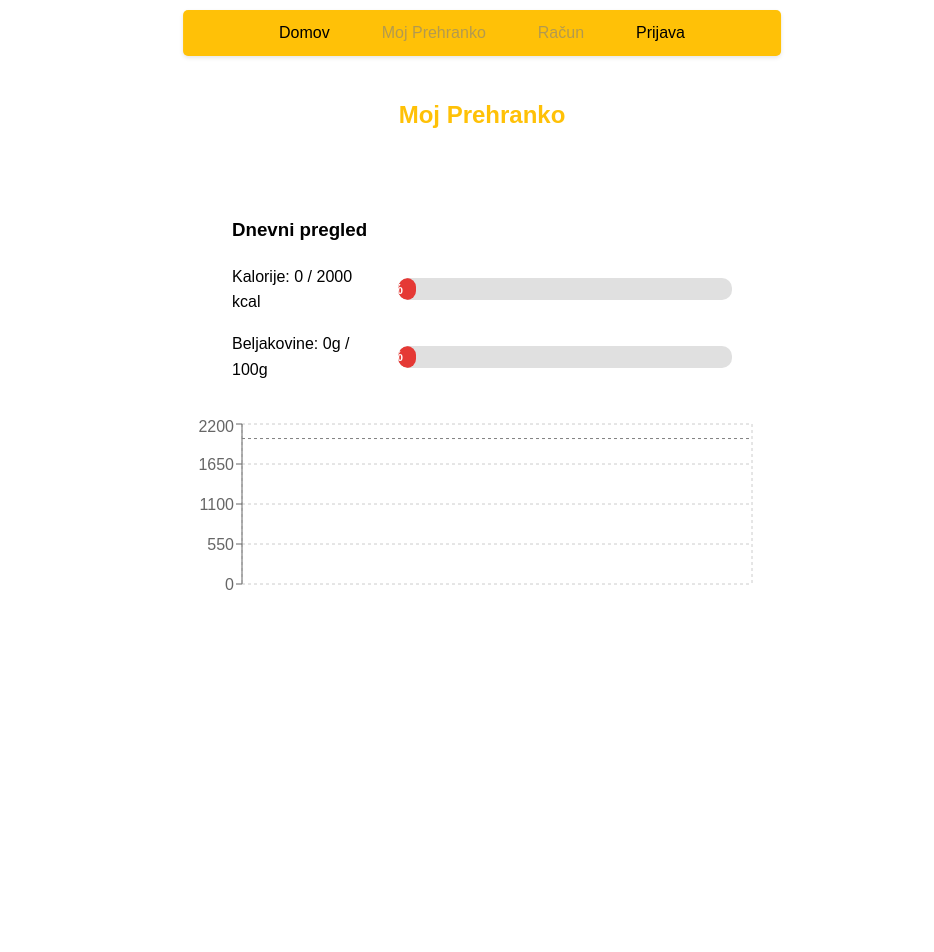
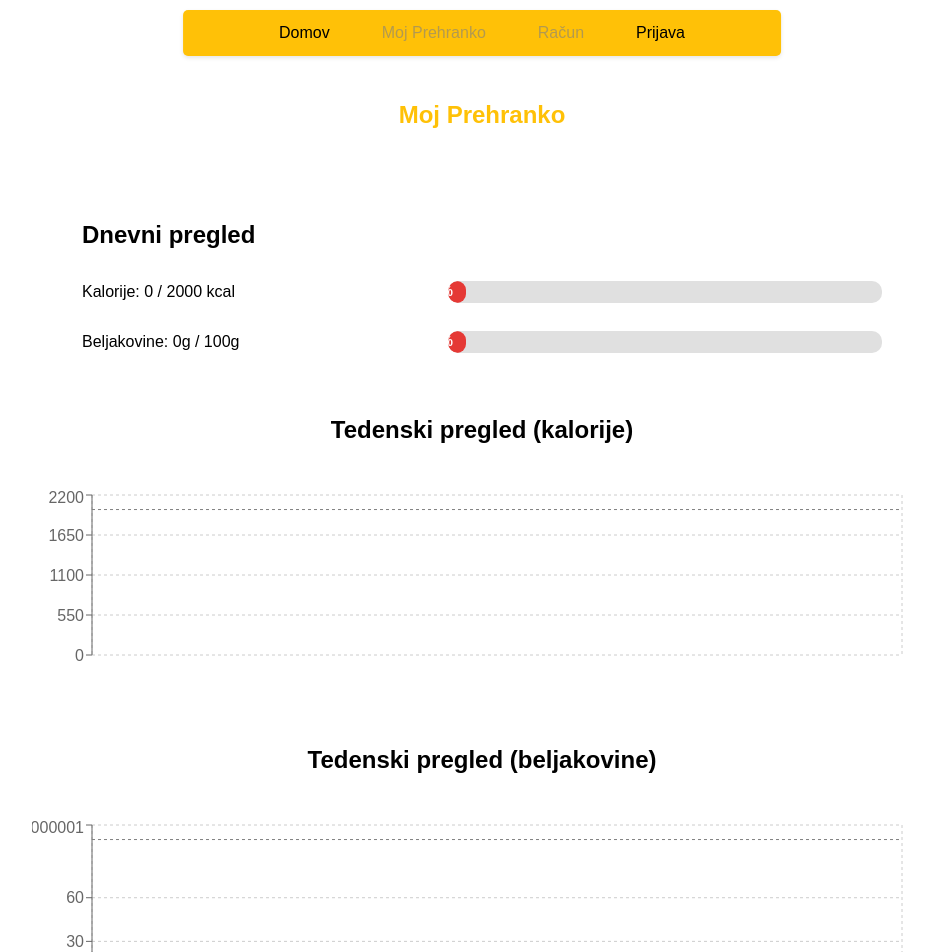
Before and after one commit to MartinFerk/prehranko, a React (Create React App) app in the folder RAZI/frontend/: page /mojprehranko in a window 1280 px wide. Shown: the top 952 px of the page, without its empty margins (158-1092 px from the left). Before the commit the page ends 800 px from the top, so only its background shows below. Built offline with nearby package versions, Linux system fonts and the light colour scheme; no server answers; some icons are missing.

Commit message:
MojPrehranko Stran

```diff
--- a/RAZI/frontend/src/pages/MojPrehranko.js
+++ b/RAZI/frontend/src/pages/MojPrehranko.js
@@ -57,17 +57,19 @@ const MojPrehranko = () => {
                 });
 
                 const weeklyData = past7.map((dateObj) => {
-                    const calories = myObroki
-                        .filter((o) => {
-                            const d = new Date(o.timestamp);
-                            d.setHours(0, 0, 0, 0);
-                            return d.getTime() === dateObj.getTime();
-                        })
-                        .reduce((sum, o) => sum + (o.calories || 0), 0);
+                    const entries = myObroki.filter((o) => {
+                        const d = new Date(o.timestamp);
+                        d.setHours(0, 0, 0, 0);
+                        return d.getTime() === dateObj.getTime();
+                    });
+
+                    const calories = entries.reduce((sum, o) => sum + (o.calories || 0), 0);
+                    const protein = entries.reduce((sum, o) => sum + (o.protein || 0), 0);
 
                     return {
                         date: dateObj.toLocaleDateString('sl-SI', { weekday: 'short' }),
                         calories,
+                        protein
                     };
                 }).reverse();
 
@@ -95,10 +97,8 @@ const MojPrehranko = () => {
     return (
         <div className="container">
             <h1 className="title">Moj Prehranko</h1>
-
             <div className="progress-section">
-                <h3>Dnevni pregled</h3>
-
+                <h2>Dnevni pregled</h2>
                 <div className="progress-row">
                     <div className="label-column">
                         Kalorije: {todayCalories} / {goals.calories} kcal
@@ -107,7 +107,7 @@ const MojPrehranko = () => {
                         <div className="progress-bar">
                             <div
                                 className={`progress-fill ${getColorClass(percent(todayCalories, goals.calories))}`}
-                                style={{width: `${percent(todayCalories, goals.calories)}%`}}
+                                style={{ width: `${percent(todayCalories, goals.calories)}%` }}
                             >
                                 <span className="progress-percent">{percent(todayCalories, goals.calories)}%</span>
                             </div>
@@ -123,24 +123,24 @@ const MojPrehranko = () => {
                         <div className="progress-bar">
                             <div
                                 className={`progress-fill ${getColorClass(percent(todayProtein, goals.protein))}`}
-                                style={{width: `${percent(todayProtein, goals.protein)}%`}}
+                                style={{ width: `${percent(todayProtein, goals.protein)}%` }}
                             >
                                 <span className="progress-percent">{percent(todayProtein, goals.protein)}%</span>
                             </div>
                         </div>
                     </div>
                 </div>
-
             </div>
 
-            <div style={{width: '600px', margin: '0 auto'}}>
+            <h2>Tedenski pregled (kalorije)</h2>
+            <div style={{ width: '900px', margin: '0 auto' }}>
                 <ResponsiveContainer width="100%" height={200}>
-                    <LineChart data={weeklyStats} margin={{top: 10, right: 30, left: 0, bottom: 0}}>
-                        <CartesianGrid strokeDasharray="3 3"/>
-                        <XAxis dataKey="date"/>
-                        <YAxis domain={[0, goals.calories * 1.1]}/>
-                        <Tooltip formatter={(value) => `${value} kcal`}/>
-                        <ReferenceLine y={goals.calories} stroke="gray" strokeDasharray="3 3"/>
+                    <LineChart data={weeklyStats} margin={{ top: 10, right: 30, left: 0, bottom: 0 }}>
+                        <CartesianGrid strokeDasharray="3 3" />
+                        <XAxis dataKey="date" />
+                        <YAxis domain={[0, goals.calories * 1.1]} />
+                        <Tooltip formatter={(value) => `${value} kcal`} />
+                        <ReferenceLine y={goals.calories} stroke="gray" strokeDasharray="3 3" />
                         <Line
                             type="monotone"
                             dataKey="calories"
@@ -155,6 +155,30 @@ const MojPrehranko = () => {
                     </LineChart>
                 </ResponsiveContainer>
             </div>
+
+            <h2 style={{ marginTop: '40px' }}>Tedenski pregled (beljakovine)</h2>
+            <div style={{ width: '900px', margin: '0 auto' }}>
+                <ResponsiveContainer width="100%" height={200}>
+                    <LineChart data={weeklyStats} margin={{ top: 10, right: 30, left: 0, bottom: 0 }}>
+                        <CartesianGrid strokeDasharray="3 3" />
+                        <XAxis dataKey="date" />
+                        <YAxis domain={[0, goals.protein * 1.1]} />
+                        <Tooltip formatter={(value) => `${value} g`} />
+                        <ReferenceLine y={goals.protein} stroke="gray" strokeDasharray="3 3" />
+                        <Line
+                            type="monotone"
+                            dataKey="protein"
+                            stroke="#82ca9d"
+                            strokeWidth={2}
+                            dot={{
+                                stroke: '#000',
+                                strokeWidth: 1,
+                                fill: (entry) => entry.protein >= goals.protein ? 'green' : 'red',
+                            }}
+                        />
+                    </LineChart>
+                </ResponsiveContainer>
+            </div>
         </div>
     );
 };
--- a/RAZI/frontend/src/styles.css
+++ b/RAZI/frontend/src/styles.css
@@ -19,11 +19,6 @@
 
 .toggle-wrapper {
   margin-bottom: 1rem;
-}
-
-
-.progress-section {
-  margin-top: 2rem;
 }
 
 .progress-wrapper {
@@ -213,13 +208,13 @@ html, body {
   display: flex;
   align-items: center;
   justify-content: space-between;
-  width: 500px;
+  width: 800px;
   margin-bottom: 16px;
 }
 
 
 .label-column {
-  width: 150px;
+  width: 350px;
   font-weight: 500;
   font-size: 16px;
 }
```
